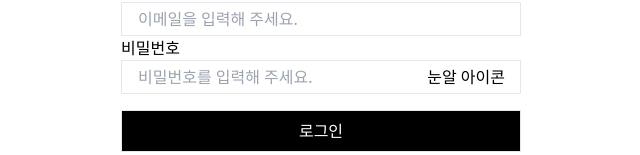
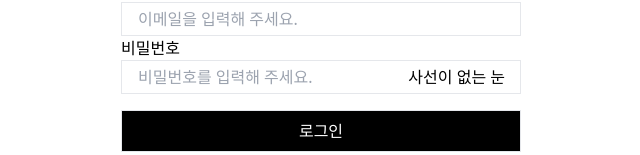
Before and after one commit to Seung-wan/codeit-weekly15-mission, a Next.js app: page /login in a window 1280 px wide. Shown: the part 340-495 px from the top of the page, without its empty margins (319-959 px from the left). Built offline with nearby package versions, Linux system fonts and the light colour scheme.

Commit message:
비밀번호의 문자열이 가려질 때는 눈 모양 아이콘에는 사선이 그어져있고, 비밀번호의 문자열이 보일 때는 사선이 없는 눈 모양 아이콘이 보이나요?

```diff
--- a/app/login/page.tsx
+++ b/app/login/page.tsx
@@ -25,10 +25,10 @@ export default function LoginPage() {
     mode: 'onBlur',
   });
 
-  const [passwordType, setPasswordType] = useState('type');
+  const [passwordType, setPasswordType] = useState('text');
 
   const handleClickTogglePasswordType = () => {
-    setPasswordType((prev) => (prev === 'type' ? 'password' : 'type'));
+    setPasswordType((prev) => (prev === 'text' ? 'password' : 'text'));
   };
 
   const onSubmit = async () => {
@@ -107,7 +107,7 @@ export default function LoginPage() {
               onClick={handleClickTogglePasswordType}
               className="absolute top-1/2 right-4 -translate-y-1/2"
             >
-              눈알 아이콘
+              {passwordType === 'text' ? '사선이 없는 눈' : '사선 있는 눈'}
             </div>
           </div>
           {errors.password?.message && (
--- a/app/sign-up/page.tsx
+++ b/app/sign-up/page.tsx
@@ -27,10 +27,10 @@ export default function SignUpPage() {
     mode: 'onBlur',
   });
 
-  const [passwordType, setPasswordType] = useState('type');
+  const [passwordType, setPasswordType] = useState('text');
 
   const handleClickTogglePasswordType = () => {
-    setPasswordType((prev) => (prev === 'type' ? 'password' : 'type'));
+    setPasswordType((prev) => (prev === 'text' ? 'password' : 'text'));
   };
 
   const onSubmit = async () => {
@@ -120,7 +120,7 @@ export default function SignUpPage() {
               onClick={handleClickTogglePasswordType}
               className="absolute top-1/2 right-4 -translate-y-1/2"
             >
-              눈알 아이콘
+              {passwordType === 'text' ? '사선이 없는 눈' : '사선 있는 눈'}
             </div>
           </div>
 
```
Also changed, not shown: 1 other file (tests, documents, lock files or other folders).
